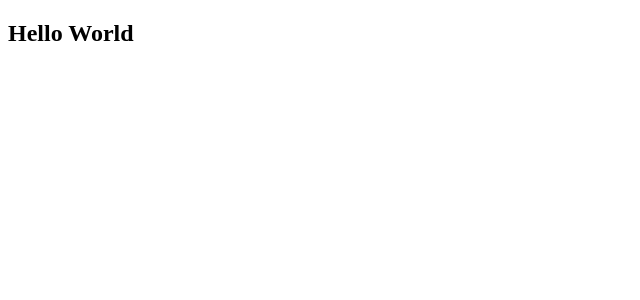
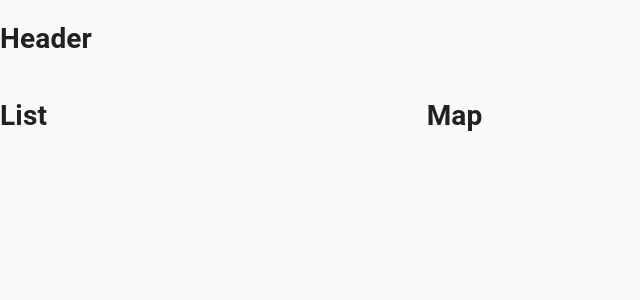
Before and after one commit to danimart1357/Eventor, a React (Create React App) app: page / in a window 1280 px wide. Shown: the top 300 px of the page, without its empty margins (0-640 px from the left). Built offline with nearby package versions, Linux system fonts and the light colour scheme.

Commit message:
basic home layout using material-ui

```diff
--- a/src/App.js
+++ b/src/App.js
@@ -1,10 +1,24 @@
 import './App.css';
+import {CssBaseline, Grid} from "@material-ui/core";
+import Header from './components/Header/Header';
+import List from './components/List/List';
+import Map from './components/Map/Map';
+import PlaceDetails from './components/PlaceDetails/PlaceDetails';
 
 const App = () => {
   return(
-    <div>
-      <h2>Hello World</h2>
-    </div>
+    <>
+      <CssBaseline/>
+      <Header/>
+      <Grid container spacing={3} style={{width:'100%'}}>
+        <Grid item xs={12} md={4}>
+          <List/>
+        </Grid>
+        <Grid item xs={12} md={8}>
+            <Map/>
+        </Grid>
+      </Grid>
+    </>
   );
 }
 
```
